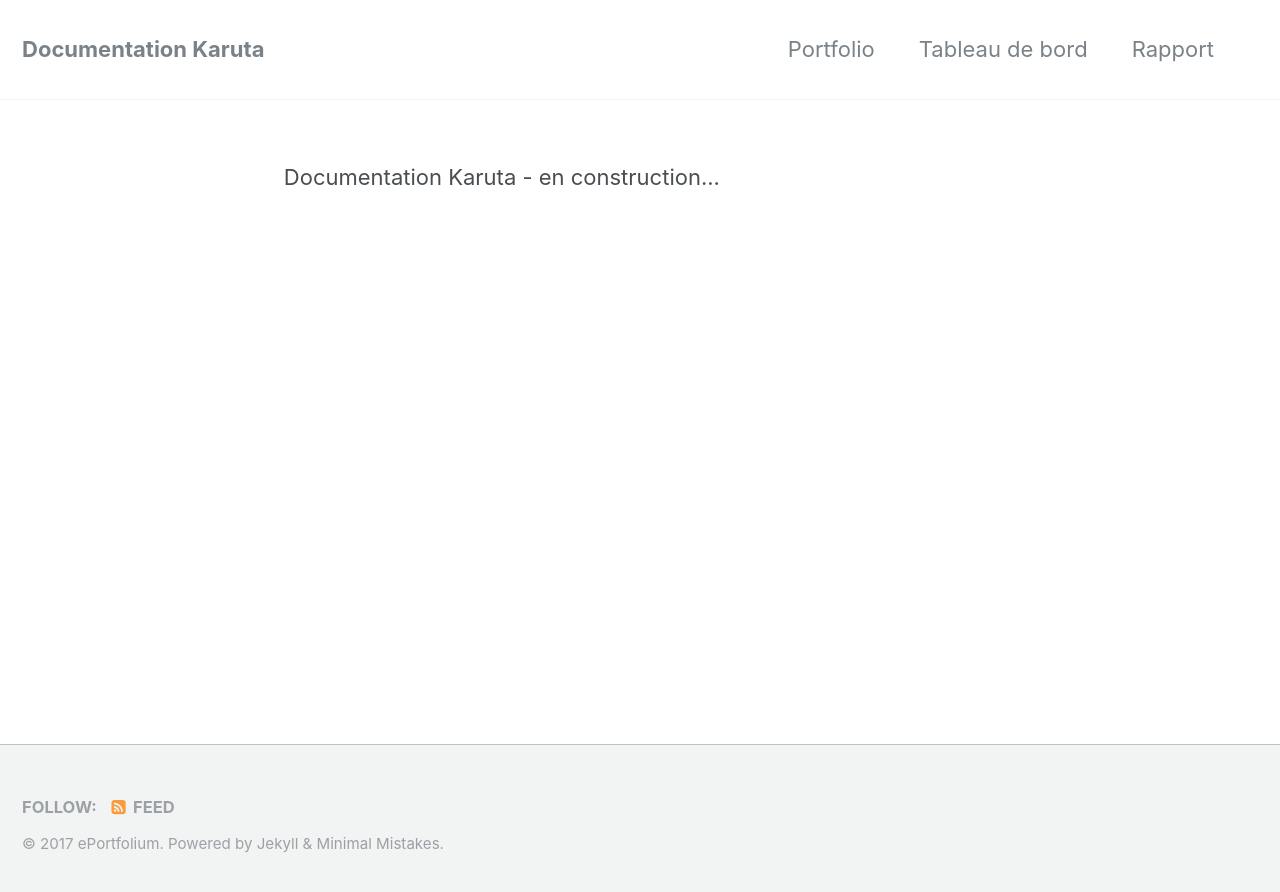
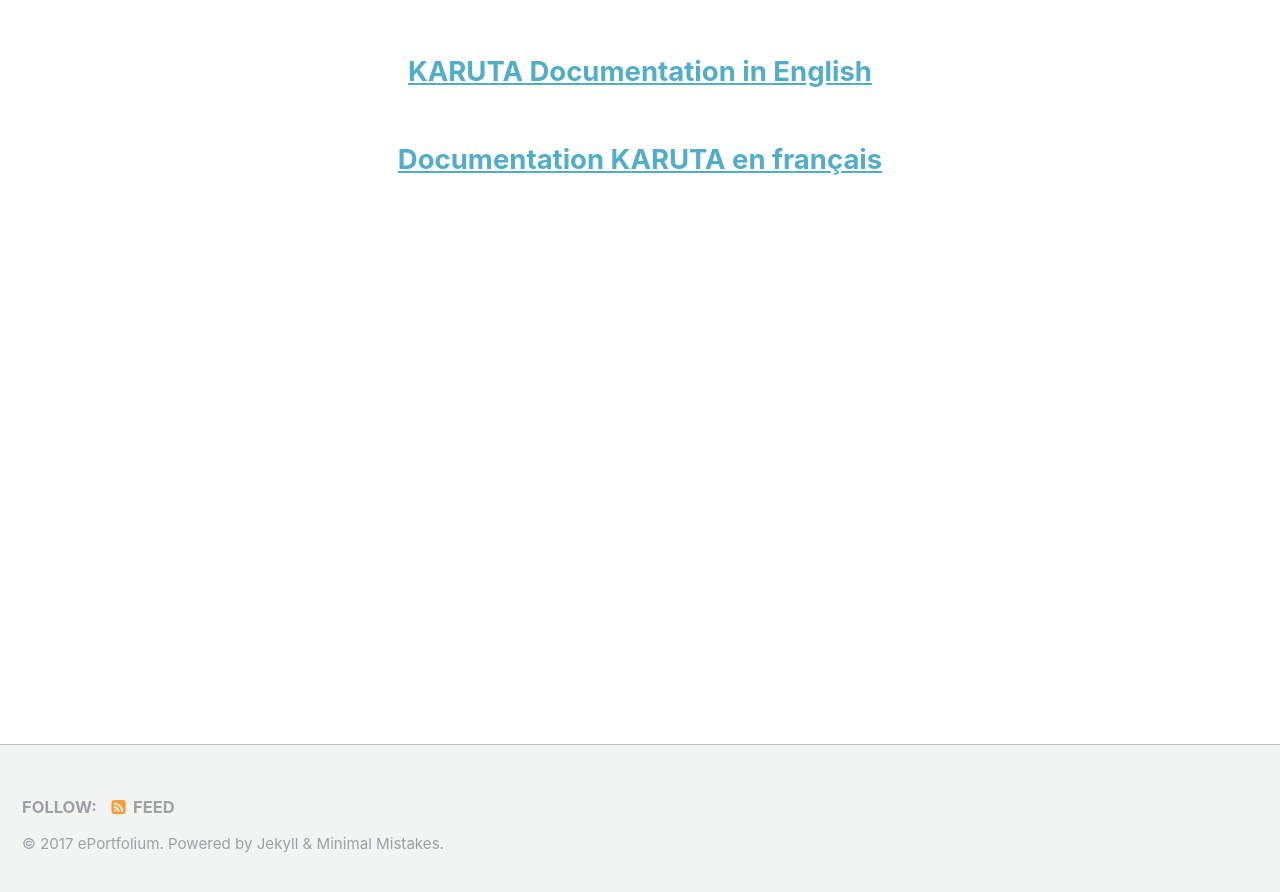
Before and after one commit to karutaproject/karuta-frontend-documentation, a Jekyll site: the page built from index.html, in a window 1280 px wide. Shown: the top 892 px of the page. Built offline with Jekyll 4.4.1, drawn with Linux system fonts in a browser that asks for light colours; the list of posts is cut into pages by our own code.

Commit message:
initial commit

```diff
--- a/_layouts/home.html
+++ b/_layouts/home.html
@@ -1,9 +1,33 @@
 ---
-layout: archive
-permalink: /home_fr/
-title: "Documentation Karuta"
-sidebar:
- nav: "home_fr"
 ---
 
-Documentation Karuta - en construction...
+<!doctype html>
+<!--
+  Minimal Mistakes Jekyll Theme 4.4.1 by Michael Rose
+  Copyright 2017 Michael Rose - mademistakes.com | @mmistakes
+  Free for personal and commercial use under the MIT license
+  https://github.com/mmistakes/minimal-mistakes/blob/master/LICENSE.txt
+-->
+<html lang="{{ site.locale | slice: 0,2 | default: "en" }}" class="no-js">
+  <head>
+    {% include head.html %}
+    {% include head/custom.html %}
+  </head>
+
+  <body class="layout--{{ page.layout | default: layout.layout }}{% if page.classes or layout.classes %}{{ page.classes | default: layout.classes | join: ' ' | prepend: ' ' }}{% endif %}">
+
+    {% include browser-upgrade.html %}
+
+    {{ content }}
+
+    <div class="page__footer">
+      <footer>
+        {% include footer/custom.html %}
+        {% include footer.html %}
+      </footer>
+    </div>
+
+    {% include scripts.html %}
+
+  </body>
+</html>
--- a/_pages/home_en.html
+++ b/_pages/home_en.html
@@ -1,5 +1,5 @@
 ---
-layout: archive
+layout: archive_en
 permalink: /home_en/
 title: "Documentation Karuta"
 sidebar:
--- a/index.html
+++ b/index.html
@@ -2,3 +2,7 @@
 layout: home
 author_profile: false
 ---
+<div style='text-align:center'>
+	<h2><a href='documentation_en'>KARUTA Documentation in English</a></h2>
+	<h2><a href='documentation_fr'>Documentation KARUTA en français</a></h2>
+</div>
```
